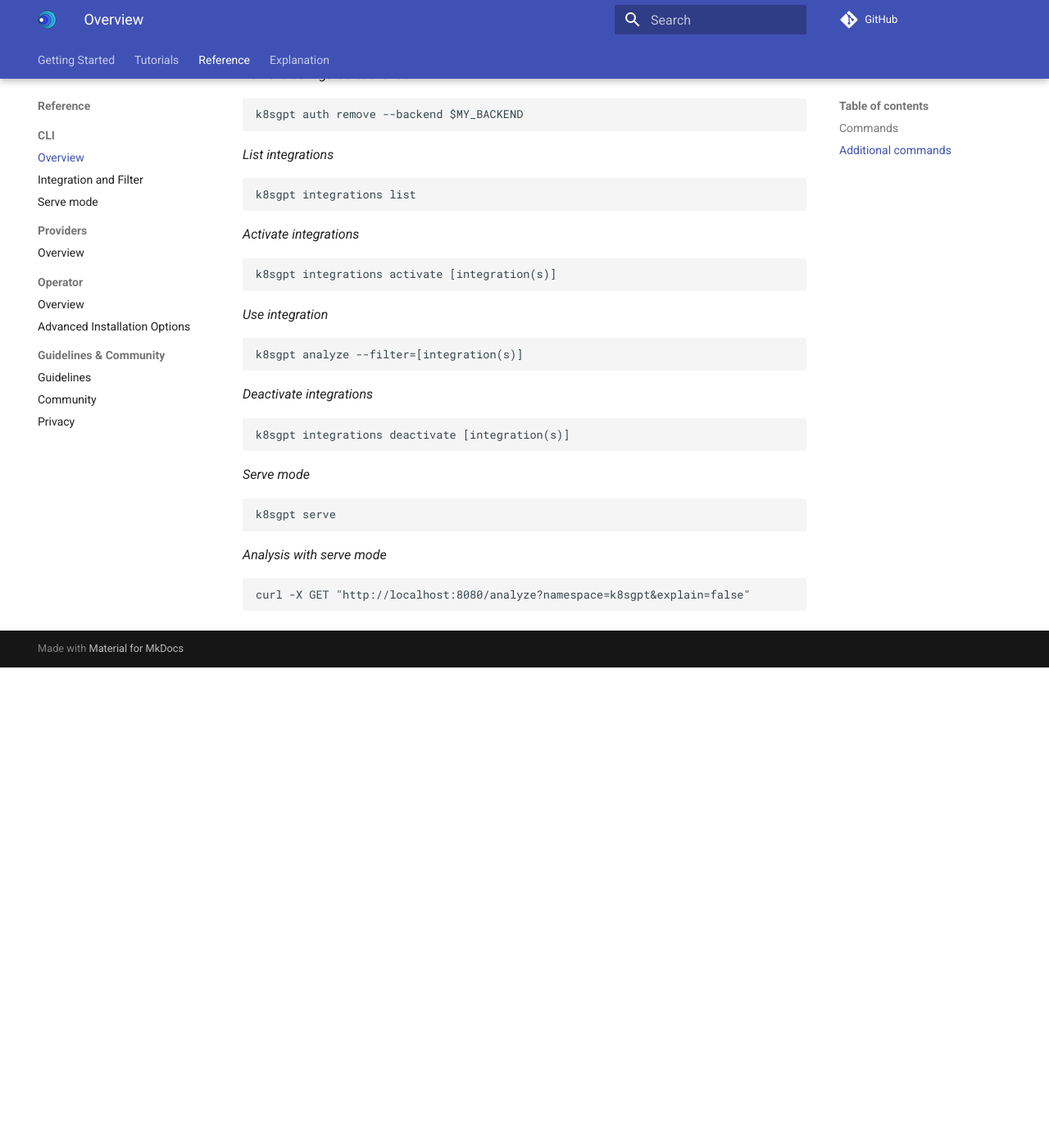
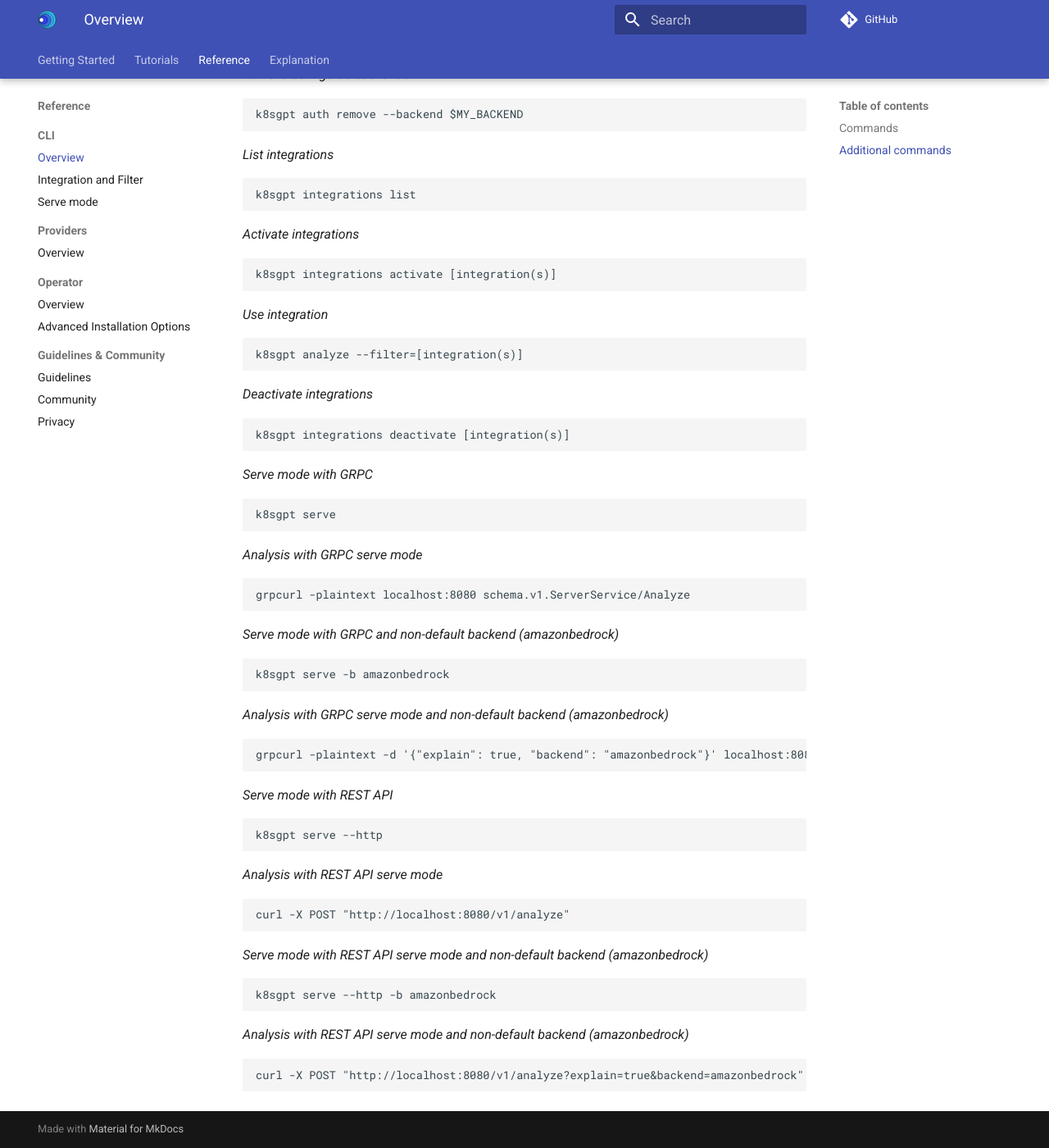
Before and after one commit to k8sgpt-ai/docs, an MkDocs documentation site: the page built from docs/reference/cli/index.md, in a window 1280 px wide and 1400 px high, scrolled down 1141 px. Shown: the whole window at 82% size. Built offline with MkDocs 1.6.1 and Material for MkDocs 9.7.7, drawn with Linux system fonts in a browser that asks for light colours; comment, search, counter and statistics services are not loaded; before the commit the page ends 1955 px from its top, so only the background shows below that.

Commit message:
fix and expand serve/analysis examples
Signed-off-by: Georgi Pavlov <shtrakal@gmail.com>

````diff
--- a/docs/reference/cli/index.md
+++ b/docs/reference/cli/index.md
@@ -79,14 +79,44 @@ _Deactivate integrations_
 k8sgpt integrations deactivate [integration(s)]
 ```
 
-_Serve mode_
+_Serve mode with GRPC_
 
 ```
 k8sgpt serve
 ```
 
-_Analysis with serve mode_
+_Analysis with GRPC serve mode_
+```
+grpcurl -plaintext localhost:8080 schema.v1.ServerService/Analyze
+```
+
+_Serve mode with GRPC and non-default backend (amazonbedrock)_
 
 ```
-curl -X GET "http://localhost:8080/analyze?namespace=k8sgpt&explain=false"
+k8sgpt serve -b amazonbedrock
 ```
+
+_Analysis with GRPC serve mode and non-default backend (amazonbedrock)_
+```
+grpcurl -plaintext -d '{"explain": true, "backend": "amazonbedrock"}' localhost:8080 schema.v1.ServerService/Analyze
+```
+
+_Serve mode with REST API_
+```
+k8sgpt serve --http
+```
+
+_Analysis with REST API serve mode_
+```
+curl -X POST "http://localhost:8080/v1/analyze"
+```
+
+_Serve mode with REST API serve mode and non-default backend (amazonbedrock)_
+```
+k8sgpt serve --http -b amazonbedrock
+```
+
+_Analysis with REST API serve mode and non-default backend (amazonbedrock)_
+```
+curl -X POST "http://localhost:8080/v1/analyze?explain=true&backend=amazonbedrock"
+```
````
